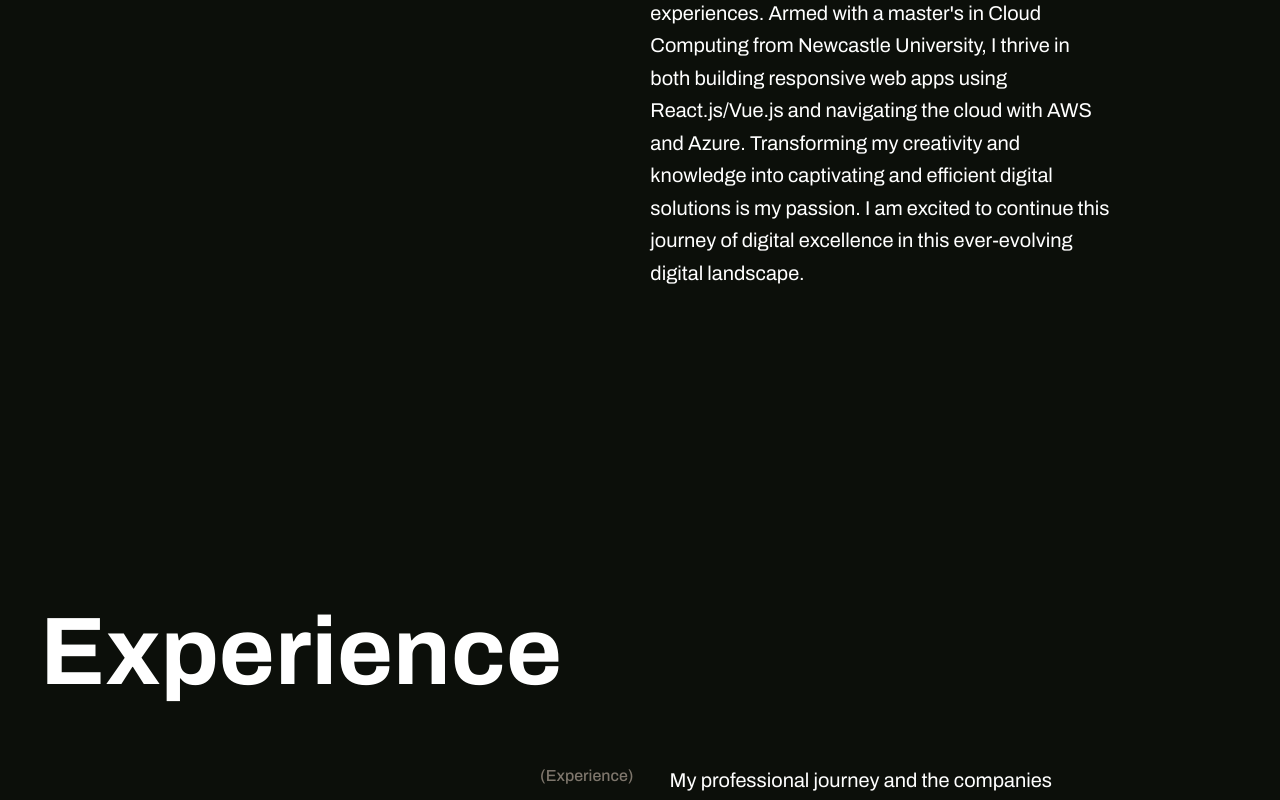
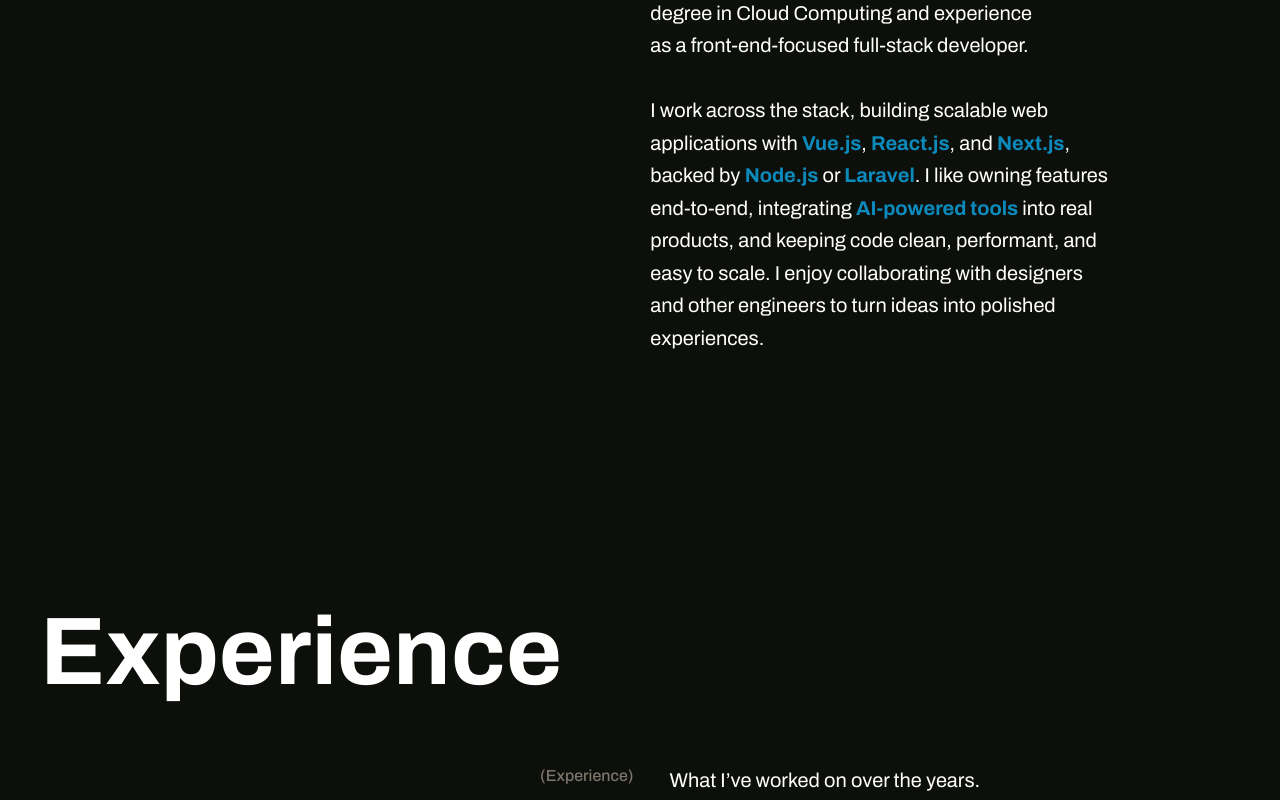
Before and after one commit to shujabakhtiar/shuja-portfolio, a Vue app: page / in a window 1280 px wide. Shown: the part 1060-1860 px from the top of the page. Built offline with nearby package versions, Linux system fonts and the light colour scheme; a web font is replaced by a local one.

Commit message:
content update

```diff
--- a/src/components/common/Section.vue
+++ b/src/components/common/Section.vue
@@ -7,7 +7,7 @@
         <div class="col-span-7 col-start-1 flex flex-col gap-9 sm:col-start-6 sm:flex-row">
           <p class="text-[16px] font-body-strong text-muted">{{ subtitle }}</p>
           <div class="w-full max-w-[50ch] text-balance font-medium leading-base">
-            <p class="text-xl font-body leading-relaxed">{{ description }}</p>
+            <p class="text-xl font-body leading-relaxed" v-html="description"></p>
           </div>
         </div>
       </div>
--- a/src/components/sections/ProjectsSection.vue
+++ b/src/components/sections/ProjectsSection.vue
@@ -1,5 +1,5 @@
 <template>
-    <Section :id="id" :title="$t('projects.title')" :description="$t('projects.description')" :subtitle="$t('projects.subtitle')">
+    <Section :id="id" :title="$t('projects.title')" :description="$t('projects.description')" :subtitle="$t('projects.label')">
         <!-- Desktop Version -->
         <div v-if="!isMobile" class="flex flex-col relative" @mouseleave="hoveredIndex = null">
             <!-- Shared Moving Border -->
--- a/src/i18n/locales/en.json
+++ b/src/i18n/locales/en.json
@@ -19,7 +19,7 @@
   "about": {
     "title": "Bit About me/",
     "services": "(Services)",
-    "description": "A Developer with a knack for creating awesome user experiences. Armed with a master's in Cloud Computing from Newcastle University, I thrive in both building responsive web apps using React.js/Vue.js and navigating the cloud with AWS and Azure. Transforming my creativity and knowledge into captivating and efficient digital solutions is my passion. I am excited to continue this journey of digital excellence in this ever-evolving digital landscape.",
+    "description": "I’m a software engineer with a master’s degree in Cloud Computing and experience as a front-end-focused full-stack developer.<br><br>I work across the stack, building scalable web applications with <span class=\"highlight\">Vue.js</span>, <span class=\"highlight\">React.js</span>, and <span class=\"highlight\">Next.js</span>, backed by <span class=\"highlight\">Node.js</span> or <span class=\"highlight\">Laravel</span>. I like owning features end-to-end, integrating <span class=\"highlight\">AI-powered tools</span> into real products, and keeping code clean, performant, and easy to scale. I enjoy collaborating with designers and other engineers to turn ideas into polished experiences.",
     "skillSet": [
       {
         "id": 1,
@@ -46,7 +46,7 @@
   "experience": {
     "title": "Experience",
     "label": "(Experience)",
-    "description": "My professional journey and the companies I've had the privilege to work with.",
+    "description": "What I’ve worked on over the years.",
     "list": [
       {
         "id": 1,
@@ -74,7 +74,7 @@
   "projects": {
     "title": "Projects",
     "label": "(Projects)",
-    "description": "My professional journey and the companies I've had the privilege to work with.",
+    "description": "Things I’ve built from idea to launch.",
     "list": [
       {
         "id": 1,
--- a/src/style.css
+++ b/src/style.css
@@ -57,3 +57,8 @@ body {
 .bg-border-strong {
   background-color: var(--border-strong);
 }
+
+.highlight {
+  color: #0D8ABC;
+  font-weight: 700;
+}
```
